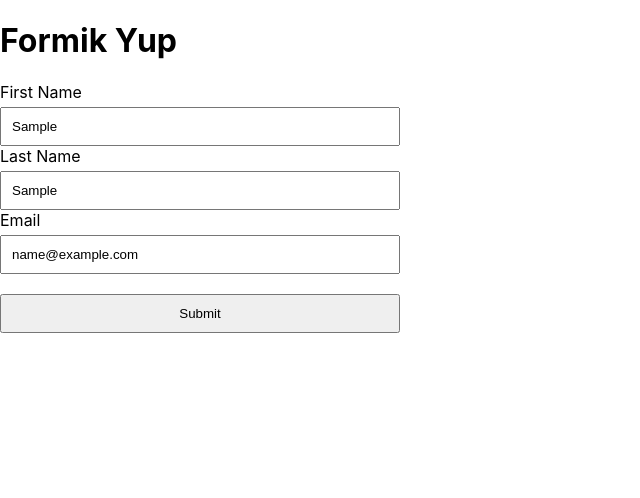
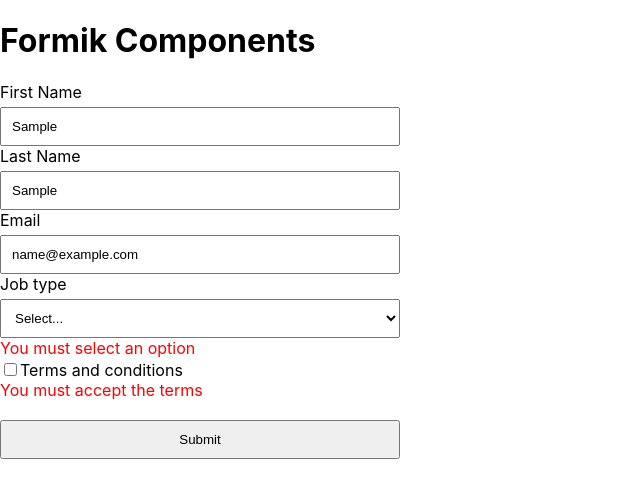
Before and after one commit to htmtmx/learnFormik, a React (Create React App) app: page / in a window 1280 px wide. Both pictures are taken after typing "Sample", "Sample", "name@example.com" into the empty fields and a click on the button "Submit". Shown: the top 498 px of the page, without its empty margins (0-640 px from the left). Built offline with nearby package versions, Linux system fonts and the light colour scheme.

Commit message:
💄 Add FormikComponents component

```diff
--- a/src/index.tsx
+++ b/src/index.tsx
@@ -6,13 +6,14 @@
 import { RegisterPage } from './pages/RegisterPage';
 import { FormikBasicPage } from './pages/FormikBasicPage';
 import { FormikYupPage } from './pages/FormikYupPage';
+import { FormikComponents } from './pages/FormikComponents';
 
 const root = ReactDOM.createRoot(
   document.getElementById('root') as HTMLElement
 );
 root.render(
   <React.StrictMode>
-    <FormikYupPage/>
+    <FormikComponents/>
   </React.StrictMode>
 );
 
--- /dev/null
+++ b/src/pages/FormikComponents.tsx
@@ -0,0 +1,72 @@
+import React from 'react';
+import { Formik, Field, Form, ErrorMessage } from 'formik';
+import * as Yup from 'yup';
+
+import './../styles/styles.css';
+
+export const FormikComponents = () => {
+
+  return (
+		<div>
+			<h1>Formik Components</h1>
+			<Formik
+				initialValues={{
+					firstName: "",
+					lastName: "",
+					email: "",
+					jobType: "",
+					terms: false,
+					color: "",
+				}}
+				onSubmit={(values) => {
+					console.log(values);
+				}}
+				validationSchema={Yup.object({
+					firstName: Yup.string()
+						.max(15, "Must be 15 characters or less")
+						.required("Required"),
+					lastName: Yup.string()
+						.max(15, "Must be 15 characters or less")
+						.required("Required"),
+					email: Yup.string()
+						.email("Invalid email address")
+            .required("Required"),
+          jobType: Yup.string().notOneOf(['jr'], 'Option not available').required('You must select an option'),
+					terms: Yup.boolean().isTrue("You must accept the terms"),
+				})}
+			>
+				{(formik) => (
+					<Form>
+						<label htmlFor="firstName">First Name</label>
+						<Field
+							name="firstName"
+							type="text"
+						/>
+						<ErrorMessage name="firstName" component="span" />
+						<label htmlFor="lastName">Last Name</label>
+						<Field name="lastName" type="text" />
+						<ErrorMessage name="lastName" component="span" />
+						<label htmlFor="email">Email</label>
+						<Field name="email" type="email" />
+						<ErrorMessage name="email" component="span" />
+						<label htmlFor="jobType">Job type</label>
+						<Field name="jobType" component="select">
+							<option value="">Select...</option>
+							<option value="jr">Jr</option>
+							<option value="mid">Mid</option>
+							<option value="sr">Sr</option>
+						</Field>
+						<ErrorMessage name="jobType" component="span" />
+						<label>
+							<Field name="terms" type="checkbox" />
+							Terms and conditions
+						</label>
+						<ErrorMessage name="terms" component="span" />
+
+						<button type="submit">Submit</button>
+					</Form>
+				)}
+			</Formik>
+		</div>
+	);
+}
```
